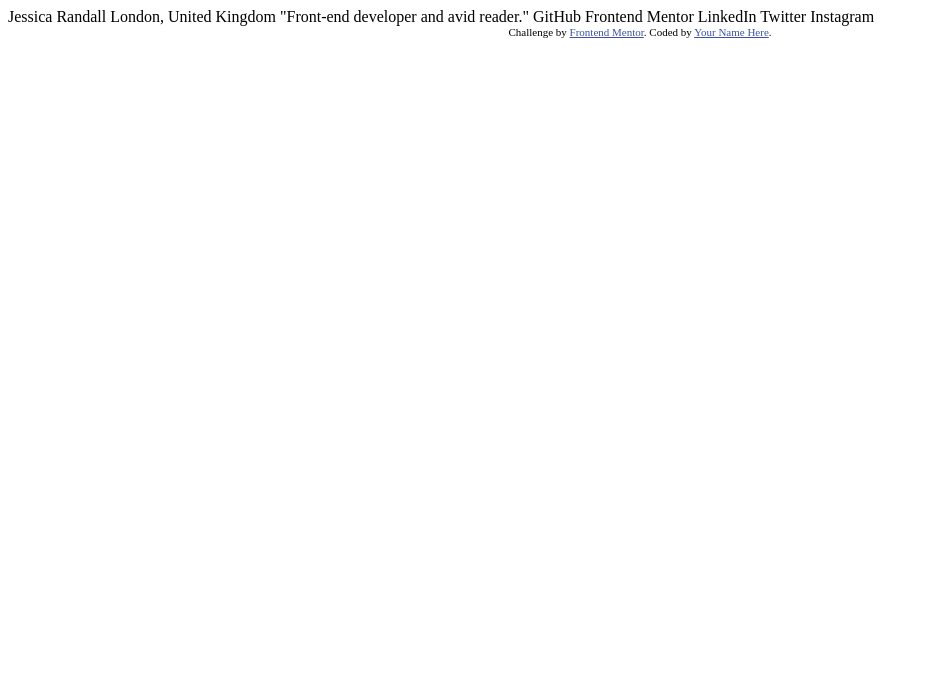
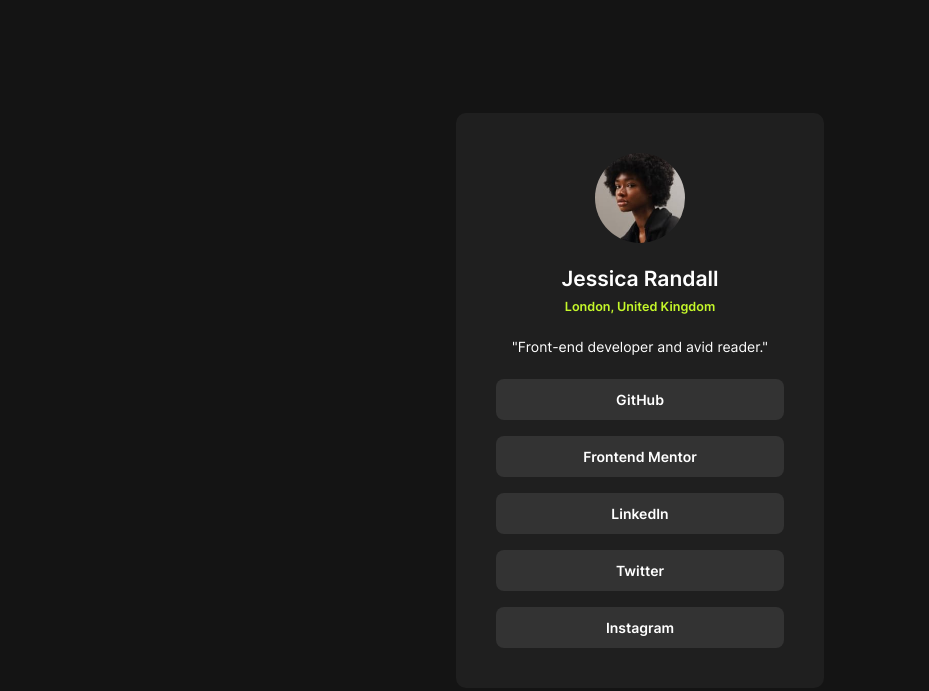
Before and after one commit to Nabil04ELM/Social-links, a plain HTML site: page index.html in a window 1280 px wide. Shown: the whole page, without its empty margins (0-929 px from the left). Drawn offline with Linux system fonts and the light colour scheme.

Commit message:
finish the destkop version

```diff
--- a/index.html
+++ b/index.html
@@ -1,34 +1,47 @@
 <!DOCTYPE html>
 <html lang="en">
-<head>
-  <meta charset="UTF-8">
-  <meta name="viewport" content="width=device-width, initial-scale=1.0"> <!-- displays site properly based on user's device -->
+  <head>
+    <meta charset="UTF-8" />
+    <meta name="viewport" content="width=device-width, initial-scale=1.0" />
+    <!-- displays site properly based on user's device -->
 
-  <link rel="icon" type="image/png" sizes="32x32" href="./assets/images/favicon-32x32.png">
+    <link
+      rel="icon"
+      type="image/png"
+      sizes="32x32"
+      href="./assets/images/favicon-32x32.png"
+    />
+    <link rel="stylesheet" href="style.css" />
 
-  <title>Frontend Mentor | Social links profile</title>
-
-  <!-- Feel free to remove these styles or customise in your own stylesheet 👍 -->
-  <style>
-    .attribution { font-size: 11px; text-align: center; }
-    .attribution a { color: hsl(228, 45%, 44%); }
-  </style>
-</head>
-<body>
-
-  Jessica Randall
-  London, United Kingdom
-  "Front-end developer and avid reader."
-
-  GitHub
-  Frontend Mentor
-  LinkedIn
-  Twitter
-  Instagram
-
-  <div class="attribution">
-    Challenge by <a href="https://www.frontendmentor.io?ref=challenge" target="_blank">Frontend Mentor</a>.
-    Coded by <a href="#">Your Name Here</a>.
-  </div>
-</body>
+    <title>Frontend Mentor | Social links profile</title>
+  </head>
+  <body>
+    <article class="card">
+      <header>
+        <img src="assets/images/avatar-jessica.jpeg" alt="avatar-jessica" />
+        <h2>Jessica Randall</h2>
+        <p>London, United Kingdom</p>
+        <p>"Front-end developer and avid reader."</p>
+      </header>
+      <main>
+        <ul class="social-list">
+          <li>
+            <a href="https://github.com/Nabil04ELM">GitHub</a>
+          </li>
+          <li>
+            <a href="https://www.frontendmentor.io/profile/Nabil04ELM">Frontend Mentor</a>
+          </li>
+          <li>
+            <a href="">LinkedIn</a>
+          </li>
+          <li>
+            <a href="">Twitter</a>
+          </li>
+          <li>
+            <a href="">Instagram</a>
+          </li>
+        </ul>
+      </main>
+    </article>
+  </body>
 </html>
--- /dev/null
+++ b/style.css
@@ -0,0 +1,87 @@
+@font-face {
+  font-family: "Inter";
+  src: url("assets/fonts/Inter-VariableFont_slnt\,wght.ttf")
+    format("truetype-variations");
+  font-weight: 400 600 700;
+}
+
+* {
+  padding: 0px;
+  margin: 0px;
+  box-sizing: content-box;
+}
+
+body {
+  height: 100vh;
+  font-size: 14px;
+  font-family: "Inter", sans-serif;
+  background-color: hsl(0, 0%, 8%);
+  display: flex;
+  justify-content: center;
+  align-items: center;
+}
+
+.card {
+  background-color: hsl(0, 0%, 12%);
+  padding: 40px;
+  width: 288px;
+  border-radius: 10px;
+  /* margin: auto; */
+}
+
+.card header {
+  text-align: center;
+  color: white;
+  font-weight: 400;
+}
+
+.card header img {
+  width: 90px;
+  height: 90px;
+  border-radius: 50%;
+  /* margin-top: 40px; */
+  margin-bottom: 20px;
+}
+
+.card header h2 {
+  font-weight: 600;
+  margin-bottom: 8px;
+}
+
+.card header h2 + p {
+  color: hsl(75, 94%, 57%);
+  font-weight: 600;
+  font-size: 0.9em;
+  margin-bottom: 24px;
+}
+
+.card main {
+  margin-top: 24px;
+}
+
+.social-list {
+  list-style-type: none;
+}
+
+.social-list li a{
+  display: block;
+  background-color: hsl(0, 0%, 20%);
+  font-weight: 600;
+  text-align: center;
+  text-decoration: none;
+  color: white;
+  margin-bottom: 16px;
+  padding-top: 12px;
+  padding-bottom: 12px;
+  border-radius: 8px;
+}
+
+.social-list li:last-child a{
+margin-bottom: 0px;
+}
+
+.social-list li a:hover,
+.social-list li a:focus {
+  background-color: hsl(75, 94%, 57%);
+  color: hsl(0, 0%, 8%);
+}
```
